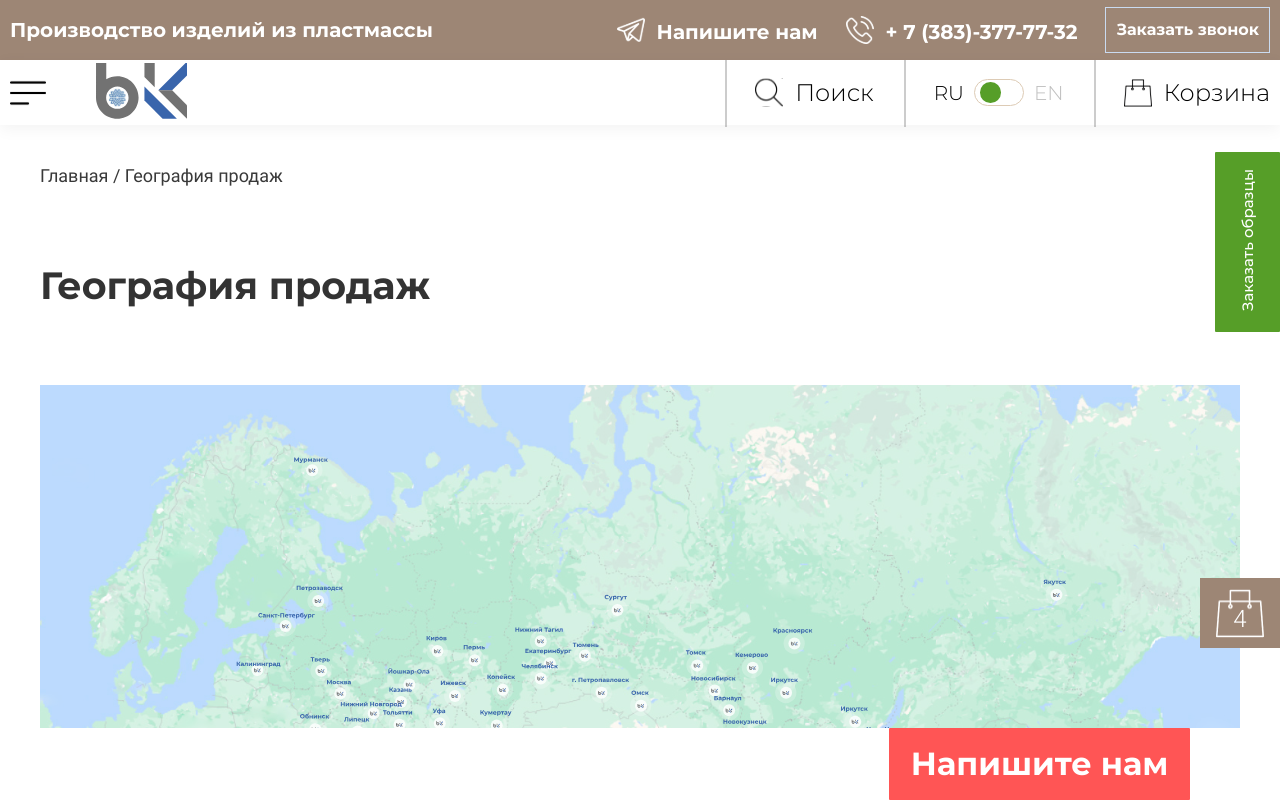
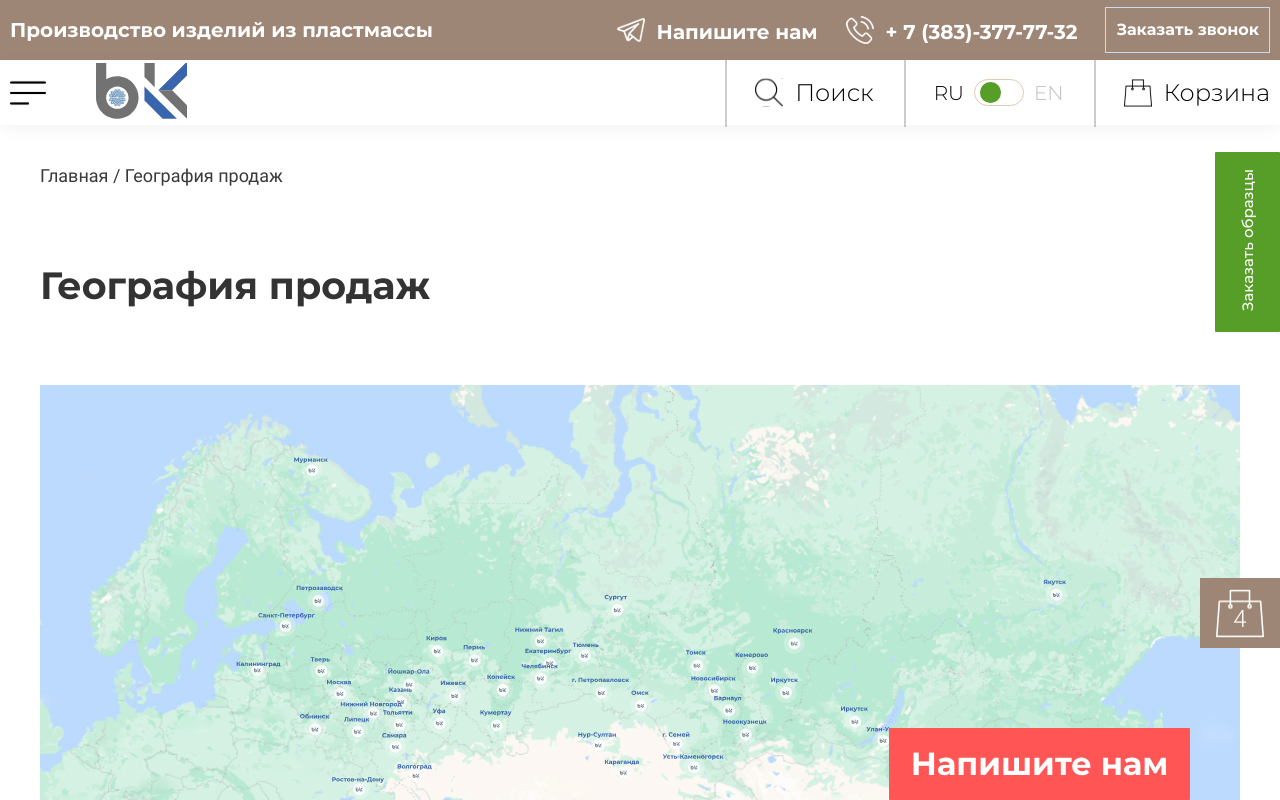
Before and after one commit to fullmetalldev/bkapp, a React (Create React App) app: page /geography in a window 1280 px wide. Shown: the top 800 px of the page. Built offline with nearby package versions, Linux system fonts and the light colour scheme.

Commit message:
fixed footer button

```diff
--- a/src/Components/Footer/footer.css
+++ b/src/Components/Footer/footer.css
@@ -118,7 +118,7 @@
 }
 
 .sectionBeforeFooter {
-  background-color: #FFFFFF;
+  background-color: transparent;
   display: flex;
   justify-content: flex-end;
   position: sticky;
--- a/src/Components/Footer/footer.scss
+++ b/src/Components/Footer/footer.scss
@@ -137,7 +137,7 @@
 
 
 .sectionBeforeFooter{
-  background-color: #FFFFFF;
+  background-color: transparent;
   display: flex;
   justify-content: flex-end;
   position: sticky;
```
